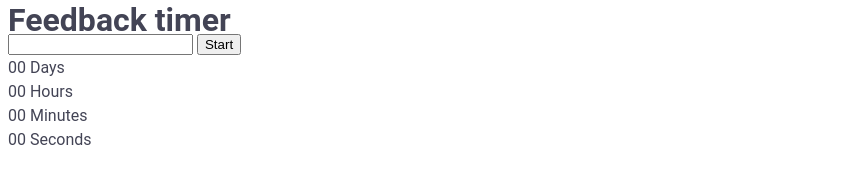
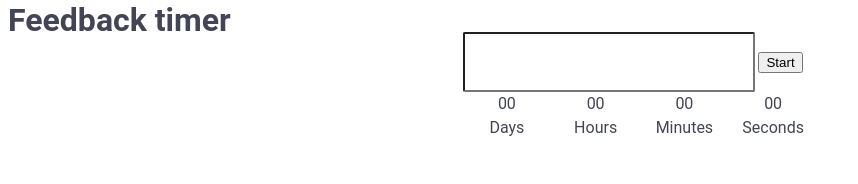
Before and after one commit to Olexandr-L45D/goit-js-hw-10, a website: page src/1-timer.html in a window 1280 px wide. Shown: the whole page, without its empty margins (0-858 px from the left). Drawn offline with Linux system fonts and the light colour scheme.

Commit message:
summ recw mon 3

```diff
--- a/src/1-timer.html
+++ b/src/1-timer.html
@@ -10,8 +10,10 @@
   <body>
 
     <h1> Feedback timer </h1>
-      <input type="text" id="datetime-picker" />
-      <button type="button" data-start>Start</button>
+    <div class="container-clock">
+
+        <input class="input-stule" type="text" id="datetime-picker" />
+        <button class="button" type="button" data-start>Start</button>
 
         <div class="timer">
           <div class="field">
@@ -31,6 +33,7 @@
             <span class="label">Seconds</span>
           </div>
         </div>
+    </div>
 
     <script type="module" src="./js/1-timer.js"></script>
   </body>
--- a/src/css/styles.css
+++ b/src/css/styles.css
@@ -68,13 +68,40 @@ ol {
   text-align: left;
    flex-direction: column;
 }
-
-.input {
-  /* to form states */
+.container-clock {
+  width: 355px;
+  padding: 0px;
+  margin: 0 auto;
+  align-items: center;
+  display: block;
+}
+.input-stule {
+  /* to form states clock*/
   border-radius: 2px;
   padding: 8px;
   width: 272px;
   height: 40px;
+}
+/* .button {
+  display: block;
+} */
+.timer {
+  padding: 0px;
+  margin: 0 auto;
+  align-items: center;
+  display: flex;
+  text-align: center;
+  flex-direction: row;
+}
+.field {
+  width: 55px;
+  height: 72px;
+  padding: 0px;
+  margin: 0 auto;
+  align-items: center;
+  display: flex;
+  text-align: left;
+  flex-direction: column;
 }
 .textarea {
   border-radius: 2px;
--- a/src/js/1-timer.js
+++ b/src/js/1-timer.js
@@ -1,4 +1,4 @@
-//1js
+
 import flatpickr from "flatpickr";
 import "flatpickr/dist/flatpickr.min.css";
 import iziToast from "izitoast";
```
Lines whose indentation alone changed are shown as unchanged.
